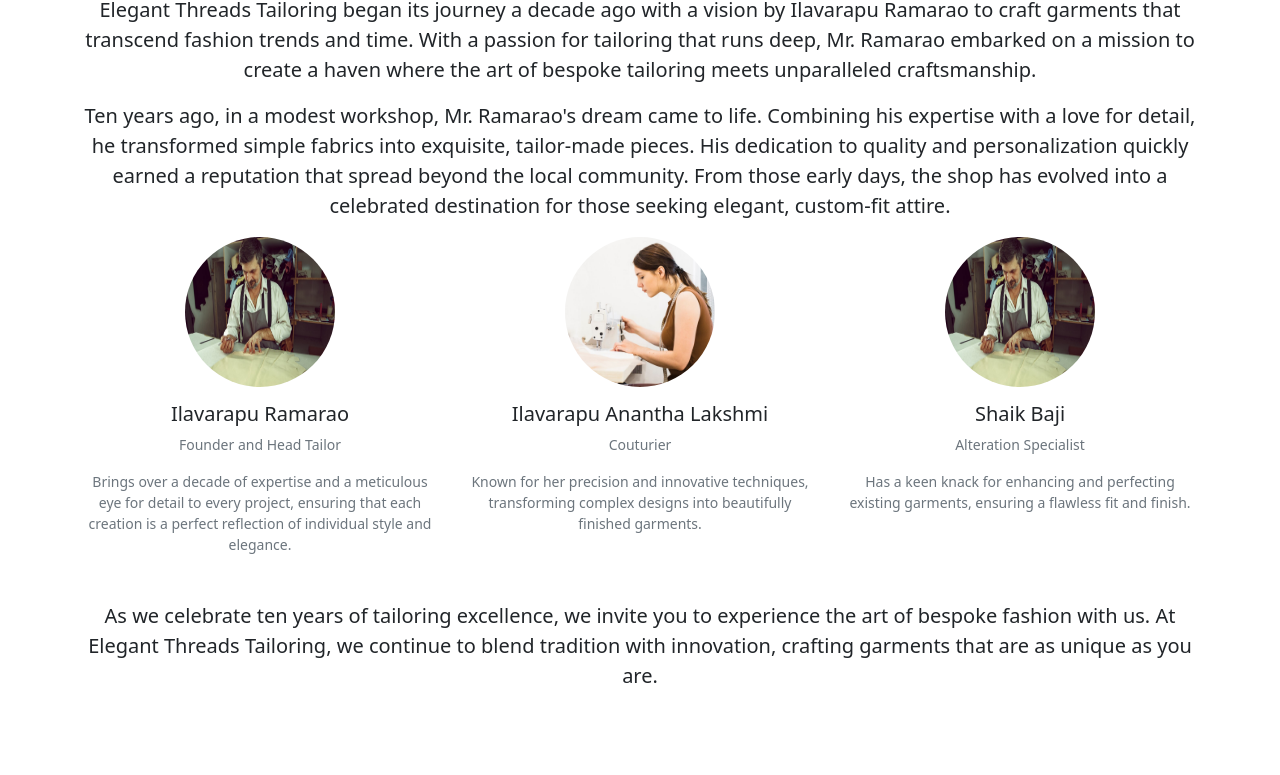
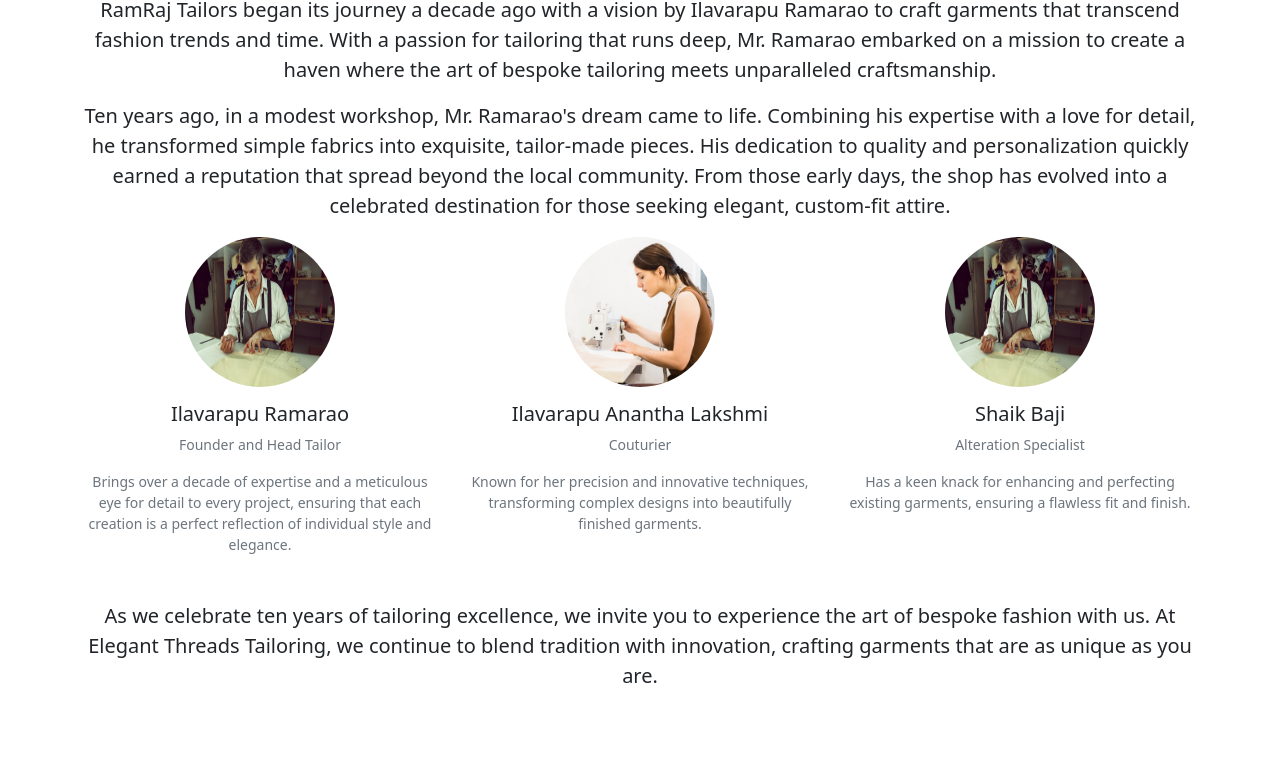
Before and after one commit to NarendraKumar-2259/RamRaj_Tailors-HTML-CSS-and-Bootstrap-, a plain HTML site: page index.html in a window 1280 px wide. Shown: the part 325-1100 px from the top of the page. Drawn offline with nearby package versions, Linux system fonts and the light colour scheme.

Commit message:
Fourth Commit

```diff
--- a/index.html
+++ b/index.html
@@ -62,7 +62,7 @@
             <div class="row">
                 <div class="col-lg-12 text-center">
                     <h2>A Decade of Craftsmanship and Elegance</h2>
-                    <p class="lead">Elegant Threads Tailoring began its journey a decade ago with a vision by Ilavarapu Ramarao to craft garments that transcend fashion trends and time. With a passion for tailoring that runs deep, Mr. Ramarao embarked on a mission to create a haven where the art of bespoke tailoring meets unparalleled craftsmanship.</p>
+                    <p class="lead">RamRaj Tailors began its journey a decade ago with a vision by Ilavarapu Ramarao to craft garments that transcend fashion trends and time. With a passion for tailoring that runs deep, Mr. Ramarao embarked on a mission to create a haven where the art of bespoke tailoring meets unparalleled craftsmanship.</p>
                     <p class="lead">Ten years ago, in a modest workshop, Mr. Ramarao's dream came to life. Combining his expertise with a love for detail, he transformed simple fabrics into exquisite, tailor-made pieces. His dedication to quality and personalization quickly earned a reputation that spread beyond the local community. From those early days, the shop has evolved into a celebrated destination for those seeking elegant, custom-fit attire.</p>
                 </div>
             </div>
```
